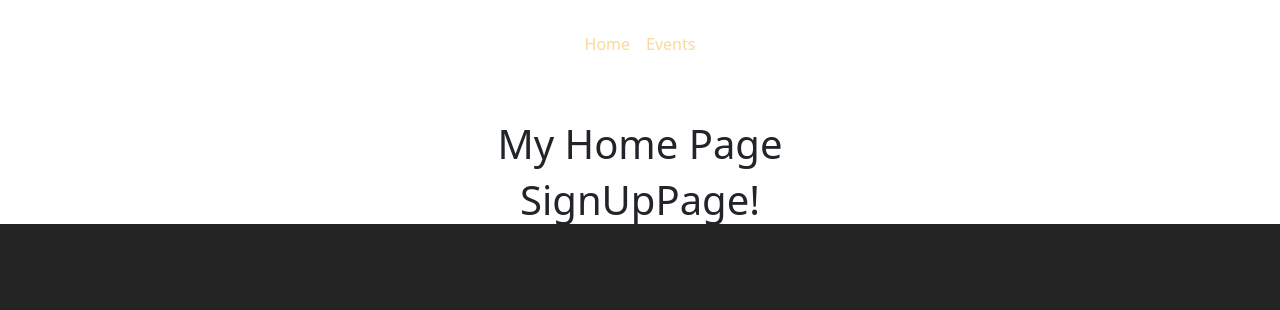
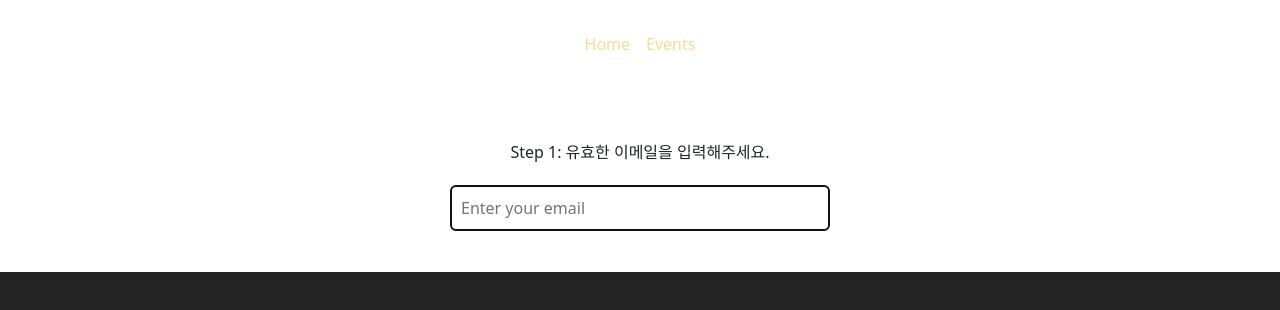
Before and after one commit to goodzeee/event-app202407, a React (Create React App) app: page /sign-up in a window 1280 px wide. Shown: the top 310 px of the page. Built offline with nearby package versions, Linux system fonts and the light colour scheme; the HTML template or start-up script is replaced by a standard one.

Commit message:
# 이메일 패턴 검증 처리

```diff
--- a/src/components/auth/EmailInput.js
+++ b/src/components/auth/EmailInput.js
@@ -1,13 +1,65 @@
-import React from 'react';
+import React, { useEffect, useRef, useState } from 'react';
+import styles from './SignUpForm.module.scss';
 
 const EmailInput = () => {
+
+  const inputRef = useRef();
+
+  // 입력한 이메일 상태
+  const [enteredEmail, setEnteredEmail] = useState('');
+
+  // 이메일 검증 여부
+  const [emailVaild, setEmailValid] = useState(false);
+
+  // 에러 메시지
+  const [error, setError] = useState('');
+
+  // 이메일 패턴 검증
+  const validateEmail = (email) => {
+    const emailPattern = /^[^\s@]+@[^\s@]+\.[^\s@]+$/; // 간단한 이메일 패턴 검사
+    return emailPattern.test(email);
+  };
+
+  // 이메일 검증 후속 처리
+  const checkEmail = (email) => {
+    if (!emailVaild) {
+        // 이메일이 유효하지 않다면 에러메시지 세팅
+        setError('이메일 형식이 유효하지 않습니다.');
+        return;
+    }
+
+    // 유효하다면 다음 단계인 중복 검사
+
+  };
+
+  const changeHandler = e => {
+    const email = e.target.value;
+    const isVaild = validateEmail(email);
+    // console.log('isValid', isVaild);
+
+    setEnteredEmail(email);
+    setEmailValid(isVaild);
+
+    // 이메일 검증 후속처리 - 이메일이 유효하지 않을 때
+    checkEmail();
+  };
+
+  // 렌더링 되자마자 입력창에 포커싱
+  useEffect(() => {
+    inputRef.current.focus();
+  }, []);
+
 return (
 <>
     <p>Step 1: 유효한 이메일을 입력해주세요.</p>
     <input
+      ref={inputRef}
         type="email"
         placeholder="Enter your email"
+        onChange={changeHandler}
+        className={!emailVaild ? styles.invalidInput : ''}
     />
+    { !emailVaild && <p className={styles.errorMessage}>{error}</p> }
 </>
   );
 };
--- a/src/pages/Home.js
+++ b/src/pages/Home.js
@@ -2,12 +2,9 @@
 import { Link, Outlet } from 'react-router-dom';
 
 const Home = () => {
-  console.log('home!');
 
   return (
     <>
-      <h1>My Home Page</h1>
-
       <Outlet />
     </>
   );
--- a/src/pages/SignUpPage.js
+++ b/src/pages/SignUpPage.js
@@ -1,7 +1,8 @@
 import React from 'react';
+import SignUpForm from '../components/auth/SignUpForm';
 
 const SignUpPage = () => {
-  return <h1>SignUpPage!</h1>;
+  return <SignUpForm />;
 };
 
 export default SignUpPage;
--- a/src/pages/WelcomePage.js
+++ b/src/pages/WelcomePage.js
@@ -1,7 +1,8 @@
 import React from 'react';
+import LoginForm from '../components/auth/LoginForm';
 
 const WelcomePage = () => {
-  return <h1>WelcomePage!</h1>;
+  return <LoginForm />;
 };
 
 export default WelcomePage;
```
Lines whose indentation alone changed are shown as unchanged.
